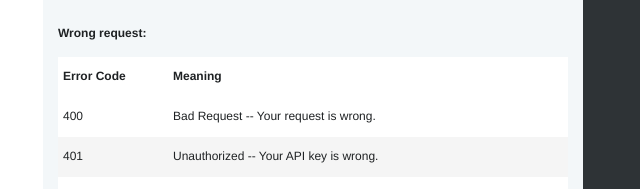
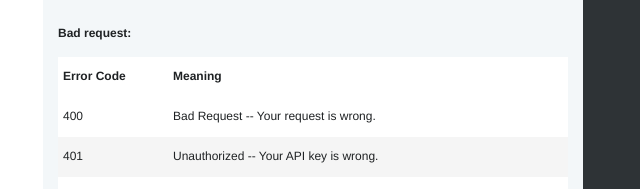
Before and after one commit to liborzahradka/GreetAPI, a plain HTML site: page index.html in a window 1280 px wide. Shown: the part 2965-3154 px from the top of the page, 157-797 px from the left. Drawn offline with nearby package versions, Linux system fonts and the light colour scheme.

Commit message:
Readme update

```diff
--- a/index.html
+++ b/index.html
@@ -469,7 +469,7 @@
                   </tbody>
                 </table>
 
-                <h4>Wrong request:</h4>
+                <h4>Bad request:</h4>
                 <table>
                   <thead>
                     <tr>
```
Also changed, not shown: 1 other file.
